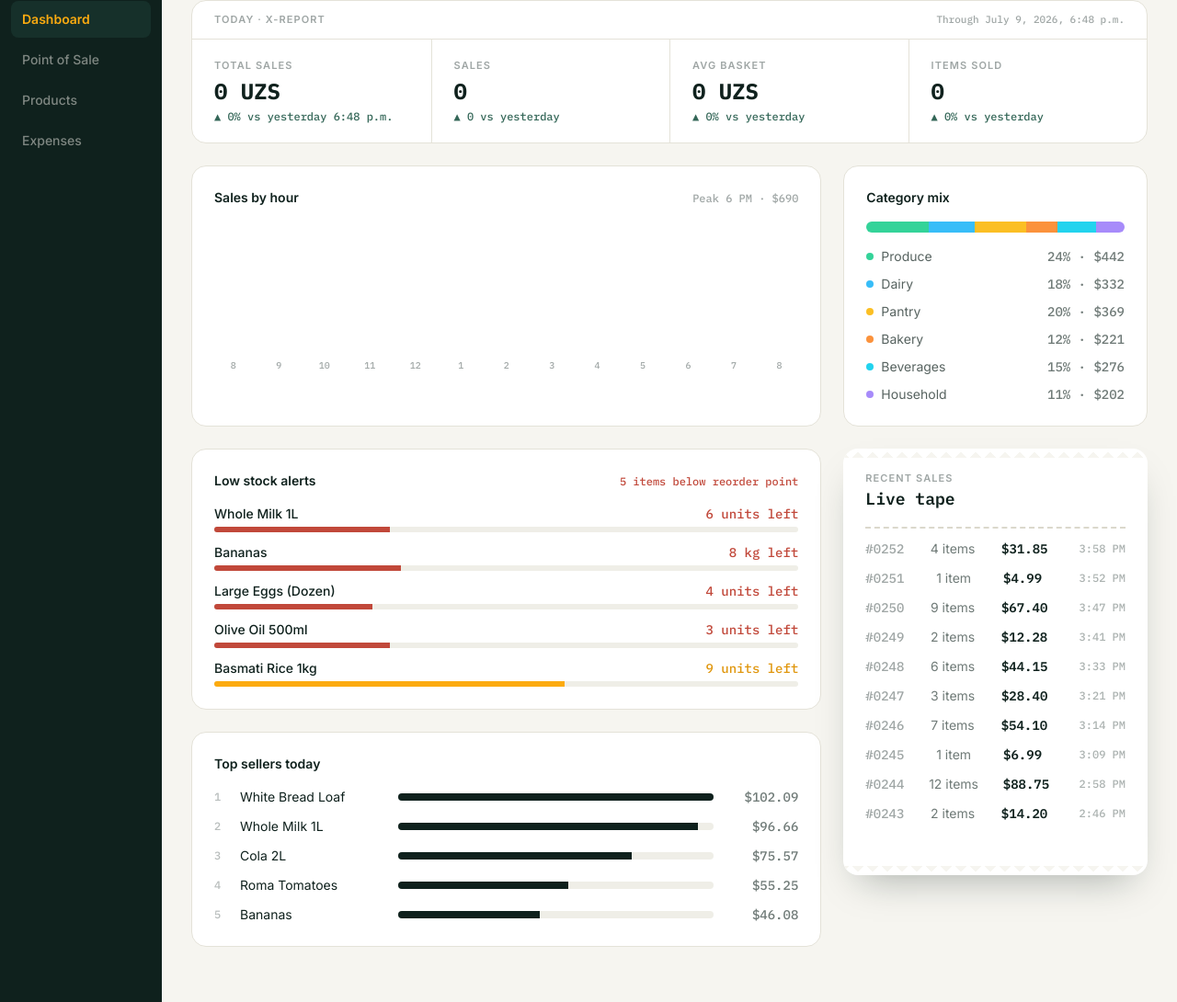
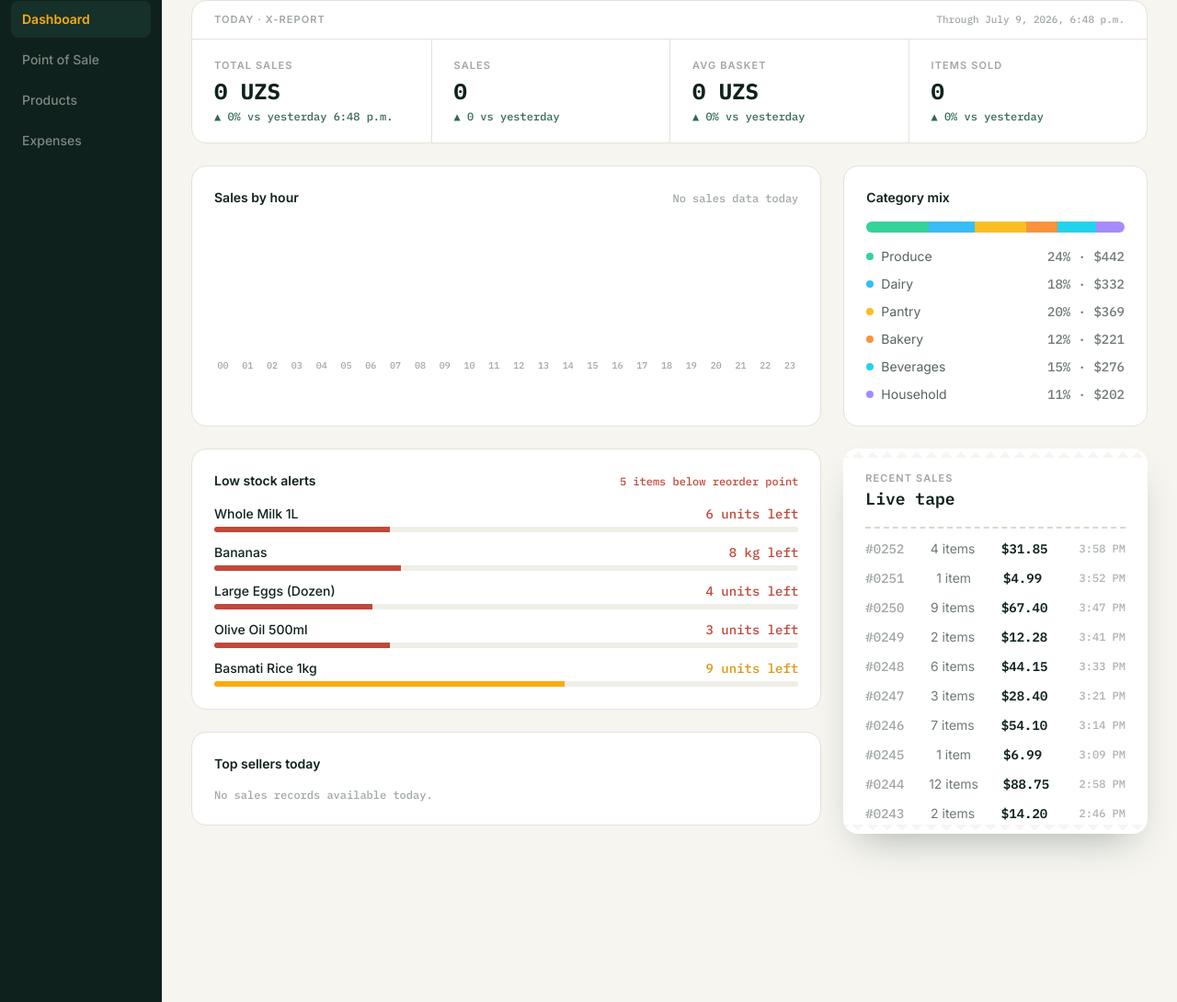
Before and after one commit to susmonali/zedpos, a Django app: page / in a window 1280 px wide. Shown: the part 94-1184 px from the top of the page at 92% size. Run offline with Django 5.2, Linux system fonts and the light colour scheme; tables that the repository leaves empty hold one stand-in row (values such as "Sample post"); parts of the project's set-up code (start-up, migrations or seed data) failed here and were passed over; some libraries are stand-ins or nearby versions.

Commit message:
dashboard: sales by hour and top sellers

```diff
--- a/pos/views.py
+++ b/pos/views.py
@@ -1,6 +1,7 @@
+from django.db.models.functions import ExtractHour
 from django.shortcuts import render
 from django.http import JsonResponse
-from django.db.models import Sum, Avg
+from django.db.models import Sum, Avg, Count
 from django.utils.timezone import localdate, localtime
 from .models import *
 
@@ -48,6 +49,32 @@ def dashboard(request):
         items_sold_change = 100
     else:
         items_sold_change=0
+
+    #sales by hour
+    hour_totals = (today_sales.annotate(hour=ExtractHour('created_at'))
+                     .values('hour')
+                     .annotate(total=Sum('total'))
+                     .order_by('hour'))
+    sales_by_hour = []
+    hour_totals = {row['hour']: int(row['total']) for row in hour_totals}
+    for hour in range(0, 24):
+        total = hour_totals.get(hour, 0)
+        sales_by_hour.append({
+            "hour": hour,
+            "total": total,
+        })
+
+    #top sellers
+    saleitem = (SaleItem.objects.filter(sale__created_at__range=(today_midnight, now))
+                .values("product__name")
+                .annotate(total_price=Sum("price"))
+                ).order_by('-total_price')
+    top_sellers = []
+    for item in saleitem:
+        top_sellers.append({
+            "name": item["product__name"],
+            "total": item["total_price"],
+        })
     context = {
         "today_sales": today_sales,
         "yesterday_sales": yesterday_sales,
@@ -60,6 +87,8 @@ def dashboard(request):
         "items_sold": items_sold,
         "avg_percent_change": avg_percent_change,
         "items_sold_change": items_sold_change,
+        "sales_by_hour": sales_by_hour,
+        "top_sellers": top_sellers[:5],
     }
     return render(request, "dashboard.html", context)
 
--- a/templates/dashboard.html
+++ b/templates/dashboard.html
@@ -155,67 +155,16 @@
       <div class="grid grid-cols-1 lg:grid-cols-3 gap-6">
 
         <!-- Sales by hour -->
-        <div class="lg:col-span-2 bg-white border border-paper-200 rounded-2xl p-6">
-          <div class="flex items-baseline justify-between mb-5">
-            <p class="text-sm font-semibold text-ink-900">Sales by hour</p>
-            <p class="text-xs font-mono text-ink-900/40">Peak 6 PM · $690</p>
-          </div>
-          <div class="flex items-end gap-2 h-40">
-            <div class="flex-1 flex flex-col items-center justify-end gap-1.5">
-              <div class="hbar w-full rounded-t bg-brand-400" style="height:17%"></div>
-              <span class="text-[10px] font-mono text-ink-900/40">8</span>
-            </div>
-            <div class="flex-1 flex flex-col items-center justify-end gap-1.5">
-              <div class="hbar w-full rounded-t bg-brand-400" style="height:30%"></div>
-              <span class="text-[10px] font-mono text-ink-900/40">9</span>
-            </div>
-            <div class="flex-1 flex flex-col items-center justify-end gap-1.5">
-              <div class="hbar w-full rounded-t bg-brand-400" style="height:44%"></div>
-              <span class="text-[10px] font-mono text-ink-900/40">10</span>
-            </div>
-            <div class="flex-1 flex flex-col items-center justify-end gap-1.5">
-              <div class="hbar w-full rounded-t bg-brand-400" style="height:55%"></div>
-              <span class="text-[10px] font-mono text-ink-900/40">11</span>
-            </div>
-            <div class="flex-1 flex flex-col items-center justify-end gap-1.5">
-              <div class="hbar w-full rounded-t bg-brand-500" style="height:75%"></div>
-              <span class="text-[10px] font-mono text-ink-900/40">12</span>
-            </div>
-            <div class="flex-1 flex flex-col items-center justify-end gap-1.5">
-              <div class="hbar w-full rounded-t bg-brand-500" style="height:81%"></div>
-              <span class="text-[10px] font-mono text-ink-900/40">1</span>
-            </div>
-            <div class="flex-1 flex flex-col items-center justify-end gap-1.5">
-              <div class="hbar w-full rounded-t bg-brand-400" style="height:59%"></div>
-              <span class="text-[10px] font-mono text-ink-900/40">2</span>
-            </div>
-            <div class="flex-1 flex flex-col items-center justify-end gap-1.5">
-              <div class="hbar w-full rounded-t bg-brand-400" style="height:49%"></div>
-              <span class="text-[10px] font-mono text-ink-900/40">3</span>
-            </div>
-            <div class="flex-1 flex flex-col items-center justify-end gap-1.5">
-              <div class="hbar w-full rounded-t bg-brand-400" style="height:57%"></div>
-              <span class="text-[10px] font-mono text-ink-900/40">4</span>
-            </div>
-            <div class="flex-1 flex flex-col items-center justify-end gap-1.5">
-              <div class="hbar w-full rounded-t bg-brand-500" style="height:88%"></div>
-              <span class="text-[10px] font-mono text-ink-900/40">5</span>
-            </div>
-            <div class="flex-1 flex flex-col items-center justify-end gap-1.5">
-              <div class="hbar w-full rounded-t bg-brand-600" style="height:100%"></div>
-              <span class="text-[10px] font-mono text-ink-900/40">6</span>
-            </div>
-            <div class="flex-1 flex flex-col items-center justify-end gap-1.5">
-              <div class="hbar w-full rounded-t bg-brand-500" style="height:70%"></div>
-              <span class="text-[10px] font-mono text-ink-900/40">7</span>
-            </div>
-            <div class="flex-1 flex flex-col items-center justify-end gap-1.5">
-              <div class="hbar w-full rounded-t bg-brand-400" style="height:38%"></div>
-              <span class="text-[10px] font-mono text-ink-900/40">8</span>
-            </div>
-          </div>
-        </div>
+<div class="lg:col-span-2 bg-white border border-paper-200 rounded-2xl p-6 relative">
+  <div class="flex items-baseline justify-between mb-5">
+    <p class="text-sm font-semibold text-ink-900">Sales by hour</p>
+    <p id="chart-peak-info" class="text-xs font-mono text-ink-900/40">Peak -- · $0</p>
+  </div>
 
+  <div id="chart-bars-container" class="flex items-end gap-2 h-40 relative"></div>
+
+  <div id="chart-tooltip" class="absolute pointer-events-none opacity-0 bg-slate-900 text-white text-xs font-mono py-1 px-2 rounded shadow-md transition-opacity duration-150 -translate-x-1/2 -translate-y-full z-10"></div>
+</div>
         <!-- Category mix -->
         <div class="bg-white border border-paper-200 rounded-2xl p-6">
           <p class="text-sm font-semibold text-ink-900 mb-4">Category mix</p>
@@ -308,40 +257,10 @@
 
           <!-- Top sellers -->
           <div class="bg-white border border-paper-200 rounded-2xl p-6">
-            <p class="text-sm font-semibold text-ink-900 mb-4">Top sellers today</p>
-            <div class="space-y-3">
-              <div class="flex items-center gap-3">
-                <span class="font-mono text-xs text-ink-900/30 w-4">1</span>
-                <span class="text-sm text-ink-900 w-40 shrink-0 truncate">White Bread Loaf</span>
-                <div class="flex-1 h-2 rounded-full bg-paper-100 overflow-hidden"><div class="h-full bg-ink-900" style="width:100%"></div></div>
-                <span class="font-mono text-sm text-ink-900/60 w-20 text-right">$102.09</span>
-              </div>
-              <div class="flex items-center gap-3">
-                <span class="font-mono text-xs text-ink-900/30 w-4">2</span>
-                <span class="text-sm text-ink-900 w-40 shrink-0 truncate">Whole Milk 1L</span>
-                <div class="flex-1 h-2 rounded-full bg-paper-100 overflow-hidden"><div class="h-full bg-ink-900" style="width:95%"></div></div>
-                <span class="font-mono text-sm text-ink-900/60 w-20 text-right">$96.66</span>
-              </div>
-              <div class="flex items-center gap-3">
-                <span class="font-mono text-xs text-ink-900/30 w-4">3</span>
-                <span class="text-sm text-ink-900 w-40 shrink-0 truncate">Cola 2L</span>
-                <div class="flex-1 h-2 rounded-full bg-paper-100 overflow-hidden"><div class="h-full bg-ink-900" style="width:74%"></div></div>
-                <span class="font-mono text-sm text-ink-900/60 w-20 text-right">$75.57</span>
-              </div>
-              <div class="flex items-center gap-3">
-                <span class="font-mono text-xs text-ink-900/30 w-4">4</span>
-                <span class="text-sm text-ink-900 w-40 shrink-0 truncate">Roma Tomatoes</span>
-                <div class="flex-1 h-2 rounded-full bg-paper-100 overflow-hidden"><div class="h-full bg-ink-900" style="width:54%"></div></div>
-                <span class="font-mono text-sm text-ink-900/60 w-20 text-right">$55.25</span>
-              </div>
-              <div class="flex items-center gap-3">
-                <span class="font-mono text-xs text-ink-900/30 w-4">5</span>
-                <span class="text-sm text-ink-900 w-40 shrink-0 truncate">Bananas</span>
-                <div class="flex-1 h-2 rounded-full bg-paper-100 overflow-hidden"><div class="h-full bg-ink-900" style="width:45%"></div></div>
-                <span class="font-mono text-sm text-ink-900/60 w-20 text-right">$46.08</span>
-              </div>
-            </div>
-          </div>
+  <p class="text-sm font-semibold text-ink-900 mb-4">Top sellers today</p>
+
+  <div id="top-sellers-container" class="space-y-3"></div>
+</div>
         </div>
 
         <!-- Recent sales — printed as a running tape, echoing the POS receipt -->
@@ -429,6 +348,193 @@
   updateClock();
   setInterval(updateClock, 1000);
 </script>
+<script>
+  const hourlyData = [
+    {% for item in sales_by_hour %}
+    {
+      hour24: Number('{{ item.hour | safe }}'),
+      value: Number('{{ item.total | safe }}') || 0
+    },
+    {% endfor %}
+  ];
+
+  document.addEventListener('DOMContentLoaded', () => {
+    const container = document.getElementById('chart-bars-container');
+    const peakInfo = document.getElementById('chart-peak-info');
+    const tooltip = document.getElementById('chart-tooltip');
+
+    if (!hourlyData || hourlyData.length === 0) return;
+
+    const format24HourLabel = (hour) => {
+      const paddedHour = String(hour).padStart(2, '0');
+      return `${paddedHour}:00`;
+    };
+
+    // Helper: Formats numbers neatly to UZS currency strings
+    const formatCurrency = (num) => {
+      // Format to standard localized digits (e.g., "257,400")
+      const formattedNumber = new Intl.NumberFormat('en-US', {
+        maximumFractionDigits: 0
+      }).format(num);
+
+      // Append your currency code explicitly
+      return `${formattedNumber} UZS`;
+    };
+
+    let maxVal = 0;
+    let peakHour24 = hourlyData[0].hour24;
+
+    hourlyData.forEach(item => {
+      if (item.value > maxVal) {
+        maxVal = item.value;
+        peakHour24 = item.hour24;
+      }
+    });
+
+    if (maxVal > 0) {
+      peakInfo.textContent = `Peak ${format24HourLabel(peakHour24)} · ${formatCurrency(maxVal)}`;
+    } else {
+      peakInfo.textContent = `No sales data today`;
+    }
+
+    let htmlContent = '';
+
+    hourlyData.forEach(item => {
+      const percentageHeight = maxVal > 0 ? (item.value / maxVal) * 100 : 0;
+
+      // Color intensity styling based on bar value height percentage
+      let brandColor = 'bg-brand-400';
+      if (percentageHeight === 100) brandColor = 'bg-brand-600';
+      else if (percentageHeight > 70) brandColor = 'bg-brand-500';
+
+      const axisLabel = String(item.hour24).padStart(2, '0');
+
+      htmlContent += `
+        <div class="flex-1 h-full flex flex-col items-center justify-end gap-1.5 group">
+          <div class="hbar w-full rounded-t ${brandColor} cursor-pointer transition-all hover:opacity-80"
+               style="height: ${percentageHeight}%"
+               data-value="${format24HourLabel(item.hour24)}: ${formatCurrency(item.value)}">
+          </div>
+          <span class="text-[10px] font-mono text-ink-900/40">${axisLabel}</span>
+        </div>
+      `;
+    });
+
+    container.innerHTML = htmlContent;
+
+    // 4. Attach Tooltip Event Listeners
+    const bars = container.querySelectorAll('.hbar');
+    bars.forEach(bar => {
+      bar.addEventListener('mouseenter', () => {
+        tooltip.textContent = bar.getAttribute('data-value');
+        tooltip.classList.replace('opacity-0', 'opacity-100');
+      });
+
+      bar.addEventListener('mousemove', (e) => {
+        const wrapperRect = container.closest('.lg\\:col-span-2').getBoundingClientRect();
+        const x = e.clientX - wrapperRect.left;
+        const y = e.clientY - wrapperRect.top;
+
+        tooltip.style.left = `${x}px`;
+        tooltip.style.top = `${y - 12}px`;
+      });
+
+      bar.addEventListener('mouseleave', () => {
+        tooltip.classList.replace('opacity-100', 'opacity-0');
+      });
+    });
+  });
+</script>
+<script>
+  // 1. BACKEND LOOP FOR DICTIONARY DATA
+  // Assuming 'top_sellers' comes as a dictionary/map from your backend
+  const sellersData = [
+    {% for item in top_sellers %}
+    {
+      name: '{{ item.name | safe }}',
+      total: Number('{{ item.total | safe }}') || 0
+    },
+    {% endfor %}
+  ];
+
+  document.addEventListener('DOMContentLoaded', () => {
+    const container = document.getElementById('top-sellers-container');
+    if (!sellersData || sellersData.length === 0) {
+      container.innerHTML = `<p class="text-xs font-mono text-ink-900/40">No sales records available today.</p>`;
+      return;
+    }
+
+    // Sort descending by total just in case backend data is unsorted
+    sellersData.sort((a, b) => b.total - a.total);
+
+    // 2. Currency Formatter Utility (Value UZS format)
+    const formatCurrency = (num) => {
+      const formattedNumber = new Intl.NumberFormat('en-US', {
+        maximumFractionDigits: 0
+      }).format(num);
+      return `${formattedNumber} UZS`;
+    };
+
+    // 3. Find the maximum value to scale relative bar widths (100% baseline)
+    const maxVal = sellersData[0].total;
+
+    // 4. Generate progress row items dynamically
+    let htmlContent = '';
+
+    sellersData.forEach((item, index) => {
+      // Avoid division by zero
+      const percentageWidth = maxVal > 0 ? (item.total / maxVal) * 100 : 0;
+      const rankNumber = index + 1;
+
+      htmlContent += `
+        <div class="flex items-center gap-3">
+          <span class="font-mono text-xs text-ink-900/30 w-4">${rankNumber}</span>
+
+          <span class="text-sm text-ink-900 w-40 shrink-0 truncate" title="${item.name}">${item.name}</span>
+
+          <div class="flex-1 h-2 rounded-full bg-paper-100 overflow-hidden">
+            <div class="h-full bg-ink-900 transition-all duration-500" style="width: ${percentageWidth}%"></div>
+          </div>
+
+          <span class="font-mono text-sm text-ink-900/60 w-24 text-right">${formatCurrency(item.total)}</span>
+        </div>
+      `;
+    });
+
+    container.innerHTML = htmlContent;
+  });
+</script>
+<script>
+  document.addEventListener('DOMContentLoaded', () => {
+    const tooltip = document.getElementById('chart-tooltip');
+    const bars = document.querySelectorAll('.hbar');
+
+    bars.forEach(bar => {
+      bar.addEventListener('mouseenter', (e) => {
+        const val = bar.getAttribute('data-value');
+        tooltip.textContent = val;
+        tooltip.classList.remove('opacity-0');
+        tooltip.classList.add('opacity-100');
+      });
+
+      bar.addEventListener('mousemove', (e) => {
+        // Find positions relative to the component container
+        const containerRect = bar.closest('.lg\\:col-span-2').getBoundingClientRect();
+        const x = e.clientX - containerRect.left;
+        const y = e.clientY - containerRect.top;
+
+        // Position the tooltip slightly above the cursor
+        tooltip.style.left = `${x}px`;
+        tooltip.style.top = `${y - 12}px`;
+      });
+
+      bar.addEventListener('mouseleave', () => {
+        tooltip.classList.remove('opacity-100');
+        tooltip.classList.add('opacity-0');
+      });
+    });
+  });
+</script>
 
 </body>
 </html>
```
